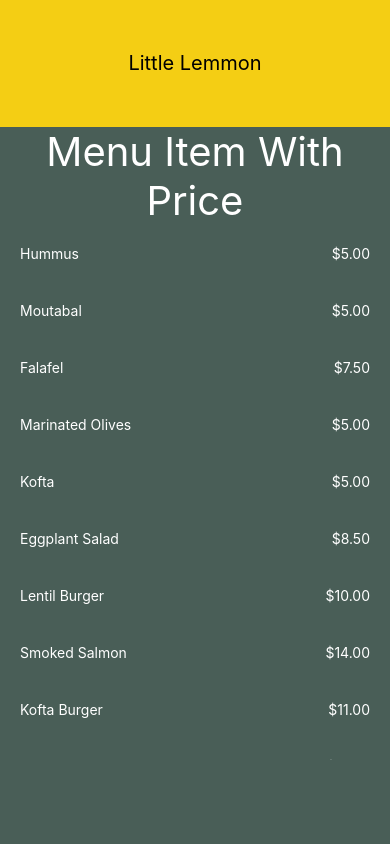
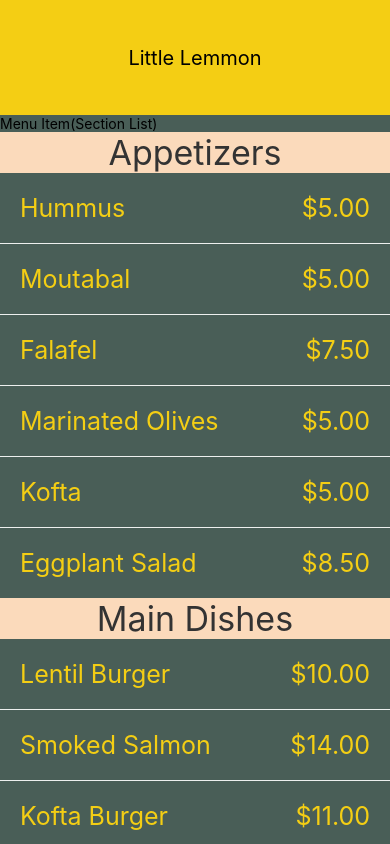
Before and after one commit to Nazmos27/react-native-practice-project, a React Native app: screen / in a window 390 px wide. Built offline with nearby package versions, Linux system fonts and the light colour scheme.

Commit message:
sectionList Practice

```diff
--- a/App.js
+++ b/App.js
@@ -1,18 +1,11 @@
-import { StatusBar } from 'expo-status-bar';
 import { StyleSheet, Text, View } from 'react-native';
 import LittleLemmonHeader from './components/LittleLemmonHeader';
 import LittleLemmonFooter from './components/LittleLemmonFooter';
-import LittleLemmonWlcm from './components/LittleLemmonWlcm';
-import MenuItems from './components/MenuItems';
-import MenuWithFlatList from './components/MenuWithFlatList';
-import FlatlistPractice from './components/FlatlistPractice';
+import SectionListPractice from './components/SectionListPractice';
 
 export default function App() {
   return (
-    // <View style={styles.container}>
-    //   <Text style={{fontSize:20}}>Hi,Hello World</Text>
-    //   <StatusBar style="auto" />
-    // </View>
+
     <View style={{flex:1,backgroundColor: '#495E57'}}>
       <LittleLemmonHeader></LittleLemmonHeader>
       {/* <LittleLemmonWlcm></LittleLemmonWlcm>
@@ -21,7 +14,8 @@
       </View> */}
       {/* <MenuItems></MenuItems> */}
       {/* <MenuWithFlatList></MenuWithFlatList> */}
-      <FlatlistPractice></FlatlistPractice>
+      {/* <FlatlistPractice></FlatlistPractice> */}
+      <SectionListPractice></SectionListPractice>
     </View>
   );
 }
--- /dev/null
+++ b/components/SectionListPractice.js
@@ -0,0 +1,122 @@
+import React from 'react'
+import { SectionList, StyleSheet, Text, View } from 'react-native'
+
+const menuItemsToDisplay = [
+    {
+      title: 'Appetizers',
+      data: [
+        { name: 'Hummus', price: '$5.00' },
+        { name: 'Moutabal', price: '$5.00' },
+        { name: 'Falafel', price: '$7.50' },
+        { name: 'Marinated Olives', price: '$5.00' },
+        { name: 'Kofta', price: '$5.00' },
+        { name: 'Eggplant Salad', price: '$8.50' },
+      ],
+    },
+    {
+      title: 'Main Dishes',
+      data: [
+        { name: 'Lentil Burger', price: '$10.00' },
+        { name: 'Smoked Salmon', price: '$14.00' },
+        { name: 'Kofta Burger', price: '$11.00' },
+        { name: 'Turkish Kebab', price: '$15.50' },
+      ],
+    },
+    {
+      title: 'Sides',
+      data: [
+        { name: 'Fries', price: '$3.00', id: '11K' },
+        { name: 'Buttered Rice', price: '$3.00' },
+        { name: 'Bread Sticks', price: '$3.00' },
+        { name: 'Pita Pocket', price: '$3.00' },
+        { name: 'Lentil Soup', price: '$3.75' },
+        { name: 'Greek Salad', price: '$6.00' },
+        { name: 'Rice Pilaf', price: '$4.00' },
+      ],
+    },
+    {
+      title: 'Desserts',
+      data: [
+        { name: 'Baklava', price: '$3.00' },
+        { name: 'Tartufo', price: '$3.00' },
+        { name: 'Tiramisu', price: '$5.00' },
+        { name: 'Panna Cotta', price: '$5.00' },
+      ],
+    },
+  ];
+
+const Item = ({ name, price}) => (
+    <View style={menuStyles.itemStyle}>
+        <Text style={menuStyles.itemText}>{name}</Text>
+        <Text style={menuStyles.itemText}>{price}</Text>
+    </View>
+)
+
+const Separator = () => <View style={menuStyles.separator}></View>
+
+
+
+const SectionListPractice = () => {
+
+    const renderItem = ({ item }) => <Item name={item.name} price={item.price}></Item>
+
+    const renderSectionHeader = ({ section: { title } }) => (
+        <Text style={menuStyles.sectionHeader}>{title}</Text>
+    )
+
+    const Footer = () => <View >
+        <Text style={menuStyles.footerText}>All rights reserved by Little Lemon,2022</Text>
+    </View>
+
+    return (
+        <View style={menuStyles.container}>
+            <Text>Menu Item(Section List)</Text>
+            <SectionList
+                sections={menuItemsToDisplay}
+                keyExtractor={(item,index) => item+index}
+                renderItem={renderItem}
+                renderSectionHeader={renderSectionHeader} //here "render" used in props will render every time for new element of that array.header should be used every time but footer should be used only one time thats why header is rendered every time with renderSectionHeader but footer is not generated by renderSectionFooter rather ListFooterComponent ensures one time creation of footer!
+                ListFooterComponent={Footer}
+                ItemSeparatorComponent={Separator}
+
+            ></SectionList>
+        </View>
+    )
+}
+const menuStyles = StyleSheet.create({
+    container: {
+        flex: 0.95,
+    },
+    innerContainer: {
+        paddingHorizontal: 40,
+        paddingVertical: 20,
+        backgroundColor: '#333333',
+    },
+    sectionHeader: {
+        backgroundColor: '#fbdabb',
+        color: '#333333',
+        fontSize: 34,
+        flexWrap: 'wrap',
+        textAlign: 'center',
+    },
+    itemText: {
+        color: '#F4CE14',
+        fontSize: 25,
+    },
+    separator: {
+        borderBottomWidth: 1,
+        borderColor: '#EDEFEE',
+    },
+    footerText: {
+        color: '#EDEFEE',
+        fontSize: 20,
+        flexWrap: 'wrap',
+        textAlign: 'center',
+    },
+    itemStyle:{
+        flexDirection:'row',
+        justifyContent:"space-between",
+        padding:20
+    }
+});
+export default SectionListPractice
```
